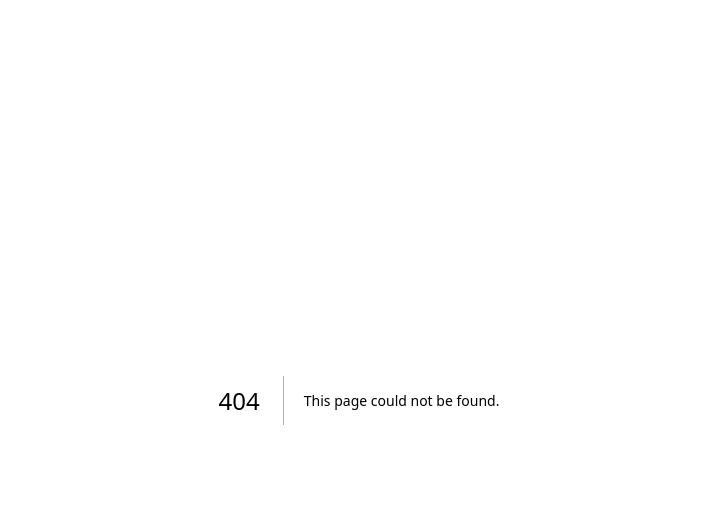
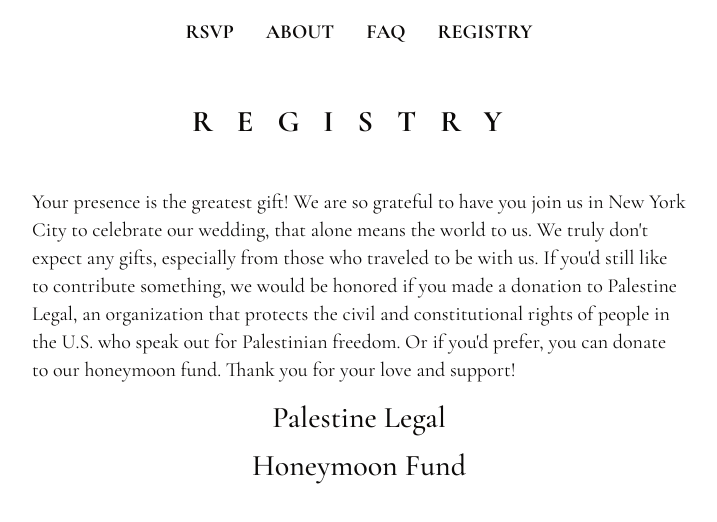
Before and after one commit to sambencivengo/otisbencivengo, a Next.js app: page /registry in a window 1280 px wide. Before the commit this address had no page. Shown: the top 522 px of the page, without its empty margins (281-998 px from the left). Built offline with nearby package versions, Linux system fonts and the light colour scheme.

Commit message:
update for registry

```diff
--- a/app/(main)/about/page.tsx
+++ b/app/(main)/about/page.tsx
@@ -20,7 +20,7 @@
         <p className="text-xl leading-6 mb-4">{details}</p>
       </div>
       {alertText &&
-        <div className="font-cormorant text-wedding-red text-lg font-bold mb-4">
+        <div className="font-cormorant leading-5 md:leading-6 text-wedding-red text-lg font-bold mb-4">
           <p className="">{alertText}</p>
         </div>
       }
--- a/app/(main)/layout.tsx
+++ b/app/(main)/layout.tsx
@@ -11,9 +11,6 @@
       {/* Desktop navbar space - only reserved on desktop */}
       <nav className="h-16 hidden md:block">
         <div className="font-cormorant font-bold flex flex-row text-xl h-full gap-8 text-center items-center justify-center">
-          <Link href="/" className="hover:text-wedding-red">
-            HOME
-          </Link>
           <Link href="/rsvp" className="hover:text-wedding-red">
             RSVP
           </Link>
@@ -23,15 +20,17 @@
           <Link href="/faq" className="hover:text-wedding-red">
             FAQ
           </Link>
+          <Link href="/registry" className="hover:text-wedding-red">
+            REGISTRY
+          </Link>
+
         </div>
       </nav>
 
       {/* Mobile navbar space - always reserved but no links */}
-      <nav className="font-cormorant text-2xl border-t-2 h-16 md:hidden fixed bottom-0 left-0 right-0 z-50 bg-white">
-        <div className="font-bold flex flex-row  h-full gap-4 text-center items-center justify-around px-4 border-black">
-          <Link href="/" className="hover:text-wedding-red">
-            HOME
-          </Link>
+      <nav className="font-cormorant text-xl border-t-2 px-5 w-full h-16 md:hidden fixed bottom-0 left-0 right-0 z-50 bg-white">
+        <div className="max-w-[750px] mx-auto h-full px-4">
+          <div className="font-bold flex flex-row h-full gap-6 text-center items-center justify-center px-10">
             <Link href="/rsvp" className="hover:text-wedding-red">
               RSVP
             </Link>
@@ -41,9 +40,12 @@
             <Link href="/faq" className="hover:text-wedding-red">
               FAQ
             </Link>
+            <Link href="/registry" className="hover:text-wedding-red">
+              REGISTRY
+            </Link>
+          </div>
         </div>
       </nav>
-
       <div className="p-4 sm:p-6 mx-auto max-w-[750px] w-full">{children}</div>
     </main>
   );
--- /dev/null
+++ b/app/(main)/registry/page.tsx
@@ -0,0 +1,32 @@
+
+import Link from "next/link";
+export default function Page() {
+
+  return (
+
+    <div className="max-w-4xl mx-auto px-6 py-4">
+      <h1 className="text-xl md:text-3xl font-bold text-center mb-12 tracking-[18px] md:tracking-[24px] font-cormorant">REGISTRY</h1>
+
+      <div className="font-cormorant bg-white/10 ">
+        <p className="text-xl leading-7 mb-4">
+          Your presence is the greatest gift!
+
+          We are so grateful to have you join us in New York City to celebrate our wedding, that alone means the world to us. We truly don't expect any gifts, especially from those who traveled to be with us.
+
+          If you'd still like to contribute something, we would be honored if you made a donation to Palestine Legal, an organization that protects the civil and constitutional rights of people in the U.S. who speak out for Palestinian freedom. Or if you'd prefer, you can donate to our honeymoon fund.
+
+          Thank you for your love and support!
+        </p>
+        <div className="flex flex-col items-center gap-3 justify-center w-full">
+          <Link className="text-3xl font-medium hover:text-wedding-red" href={"https://palestinelegal.org/donate"}>
+            Palestine Legal
+          </Link>
+          <Link className="text-3xl font-medium hover:text-wedding-red" href={"https://palestinelegal.org/donate"}>
+            Honeymoon Fund
+          </Link>
+        </div>
+      </div>
+    </div>
+  );
+
+}
```
Lines whose indentation alone changed are shown as unchanged.
